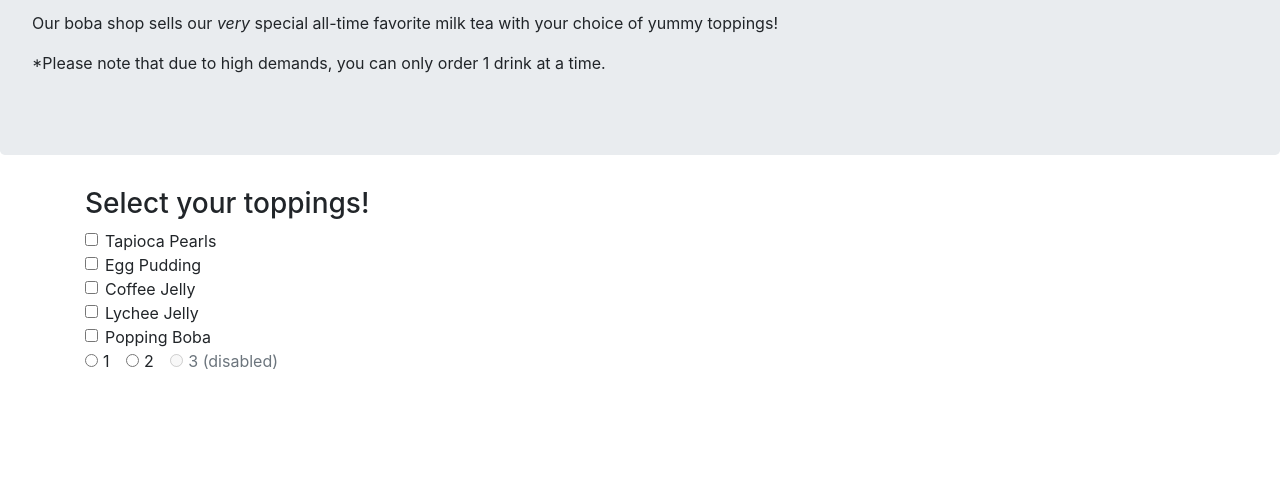
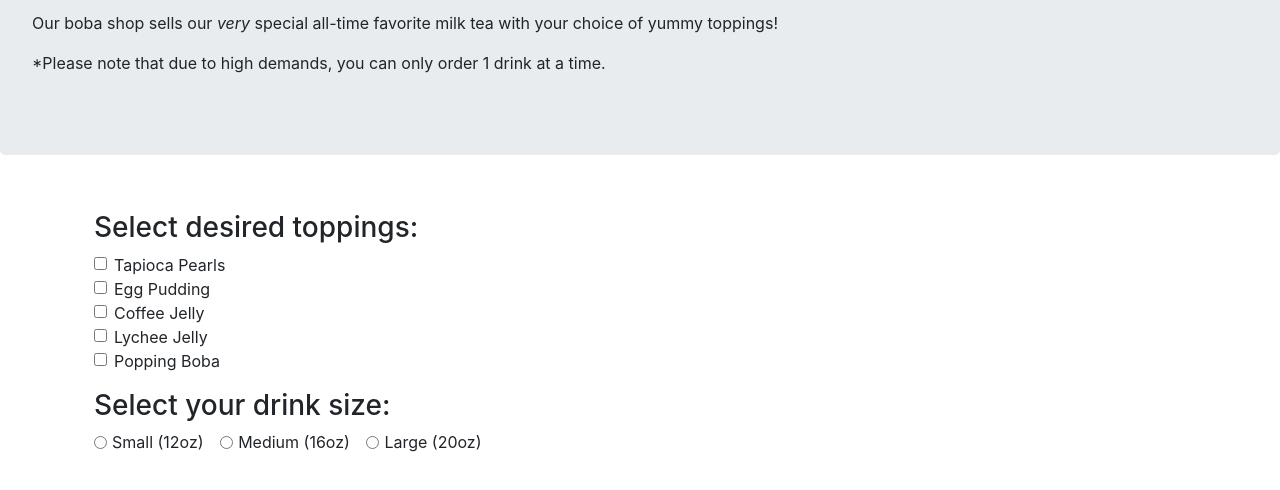
Before and after one commit to ayohana/boba-shop, a plain HTML site: page index.html in a window 1280 px wide. Shown: the part 134-624 px from the top of the page. Drawn offline with Linux system fonts and the light colour scheme.

Commit message:
Add radios for size options to form in index.html

```diff
--- a/index.html
+++ b/index.html
@@ -17,10 +17,12 @@
       <p>*Please note that due to high demands, you can only order 1 drink at a time.</p>
     </div>
 
-    <!-- Form for Topping Options -->
-    <div class="container">
-      <form id="formToppings">
-        <h3>Select your toppings!</h3>
+    <!-- Form for Drink Order -->
+    <div class="container p-4">
+      <form id="drinkOrder">
+        <!-- Section of Topping Options -->
+        <div class="form-group">
+          <h3>Select desired toppings:</h3>
           <div class="form-check">
             <input class="form-check-input" type="checkbox" value="Tapioca Pearls" id="toppingTapioca">
             <label class="form-check-label" for="toppingTapioca">
@@ -51,24 +53,28 @@
               Popping Boba
             </label>
           </div>
+        </div>
+
+        <!-- Section of Size Options -->
+        <div class="form-group">
+          <h3>Select your drink size:</h3>
+          <div class="form-check form-check-inline">
+            <input class="form-check-input" type="radio" name="sizeRadioOptions" id="radioSmall" value="Small">
+            <label class="form-check-label" for="radioSmall">Small (12oz)</label>
+          </div>
+          <div class="form-check form-check-inline">
+            <input class="form-check-input" type="radio" name="sizeRadioOptions" id="radioMedium" value="Medium">
+            <label class="form-check-label" for="radioMedium">Medium (16oz)</label>
+          </div>
+          <div class="form-check form-check-inline">
+            <input class="form-check-input" type="radio" name="sizeRadioOptions" id="radioLarge" value="Large">
+            <label class="form-check-label" for="radioLarge">Large (20oz)</label>
+          </div>
+        </div>
+
       </form>
     </div>
 
-    <!-- Form for Size Options -->
-    <div class="container">
-      <div class="form-check form-check-inline">
-        <input class="form-check-input" type="radio" name="inlineRadioOptions" id="inlineRadio1" value="option1">
-        <label class="form-check-label" for="inlineRadio1">1</label>
-      </div>
-      <div class="form-check form-check-inline">
-        <input class="form-check-input" type="radio" name="inlineRadioOptions" id="inlineRadio2" value="option2">
-        <label class="form-check-label" for="inlineRadio2">2</label>
-      </div>
-      <div class="form-check form-check-inline">
-        <input class="form-check-input" type="radio" name="inlineRadioOptions" id="inlineRadio3" value="option3" disabled>
-        <label class="form-check-label" for="inlineRadio3">3 (disabled)</label>
-      </div>
-    </div>
 
 
   </body>
```
Lines whose indentation alone changed are shown as unchanged.
